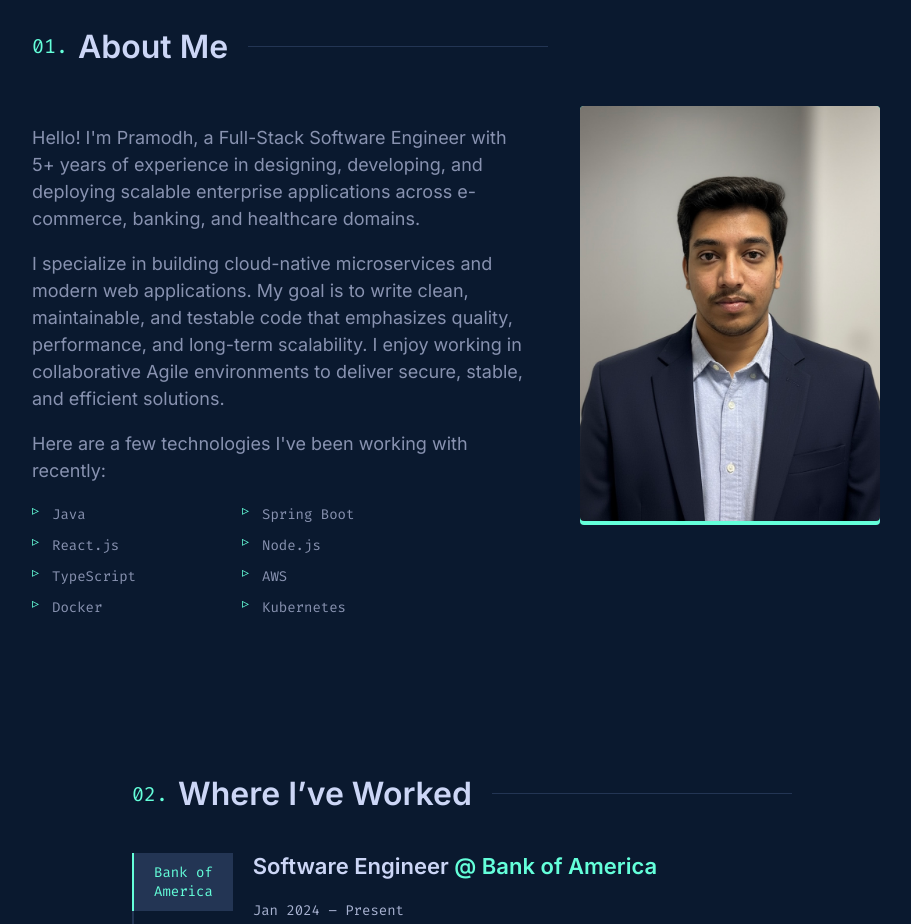
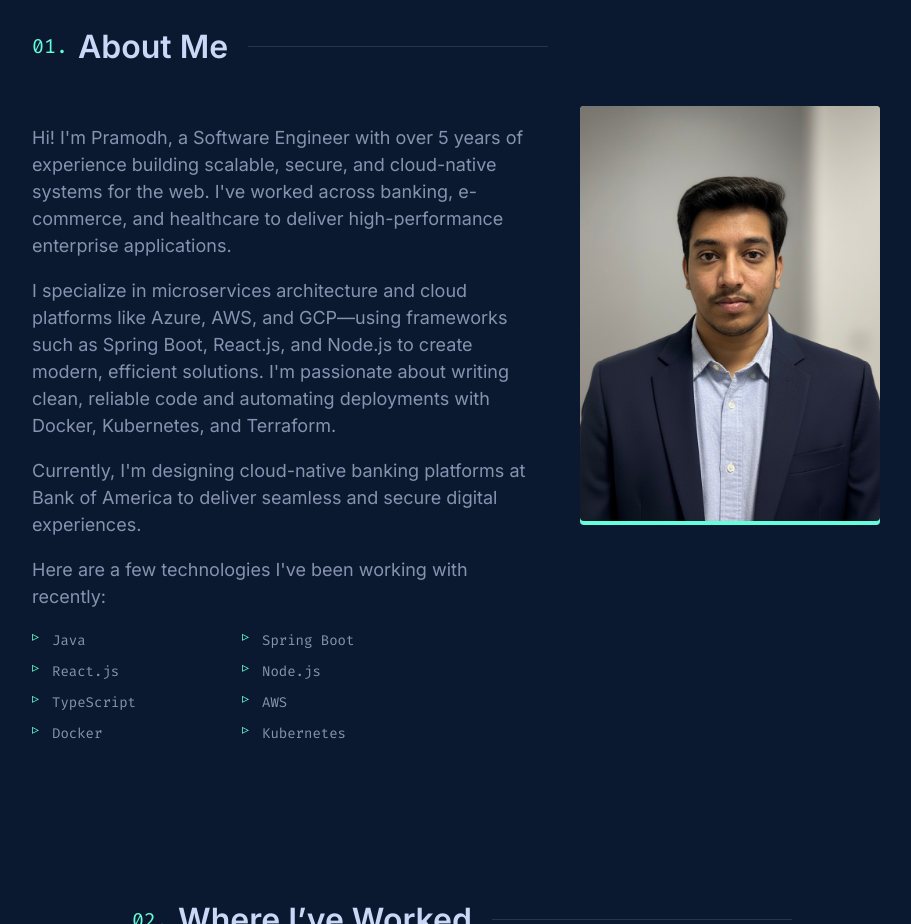
Before and after one commit to Pramodh-Kamineni/my-portfolio, a Next.js app: page / in a window 1280 px wide. Shown: the part 1020-1944 px from the top of the page, without its empty margins (168-1079 px from the left). Built offline with nearby package versions, Linux system fonts and the light colour scheme.

Commit message:
Revise About Me section for clarity and detail
Updated personal introduction and professional focus.

```diff
--- a/src/components/About.js
+++ b/src/components/About.js
@@ -20,15 +20,21 @@ export default function About() {
       <ContentWrapper>
         <div className="about-text">
           <p>
-            Hello! I&apos;m Pramodh, a Full-Stack Software Engineer with 5+ years of experience in
-            designing, developing, and deploying scalable enterprise applications across
-            e-commerce, banking, and healthcare domains.
+            Hi! I&apos;m Pramodh, a Software Engineer with over 5 years of experience
+            building scalable, secure, and cloud-native systems for the web. I&apos;ve
+            worked across banking, e-commerce, and healthcare to deliver
+            high-performance enterprise applications.
           </p>
           <p>
-            I specialize in building cloud-native microservices and modern web applications. My
-            goal is to write clean, maintainable, and testable code that emphasizes quality,
-            performance, and long-term scalability. I enjoy working in collaborative Agile
-            environments to deliver secure, stable, and efficient solutions.
+            I specialize in microservices architecture and cloud platforms like Azure,
+            AWS, and GCP—using frameworks such as Spring Boot, React.js, and Node.js
+            to create modern, efficient solutions. I&apos;m passionate about writing
+            clean, reliable code and automating deployments with Docker, Kubernetes,
+            and Terraform.
+          </p>
+          <p>
+            Currently, I&apos;m designing cloud-native banking platforms at Bank of
+            America to deliver seamless and secure digital experiences.
           </p>
           <p>Here are a few technologies I&apos;ve been working with recently:</p>
           <SkillsList>
```
